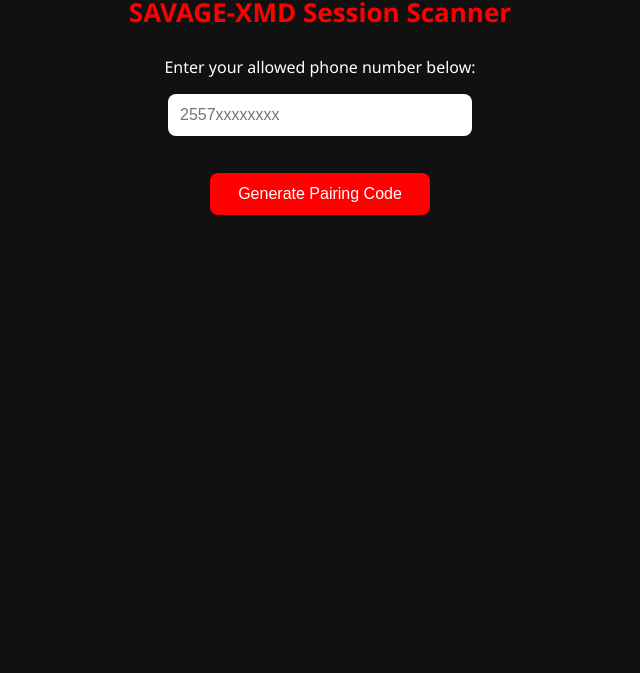
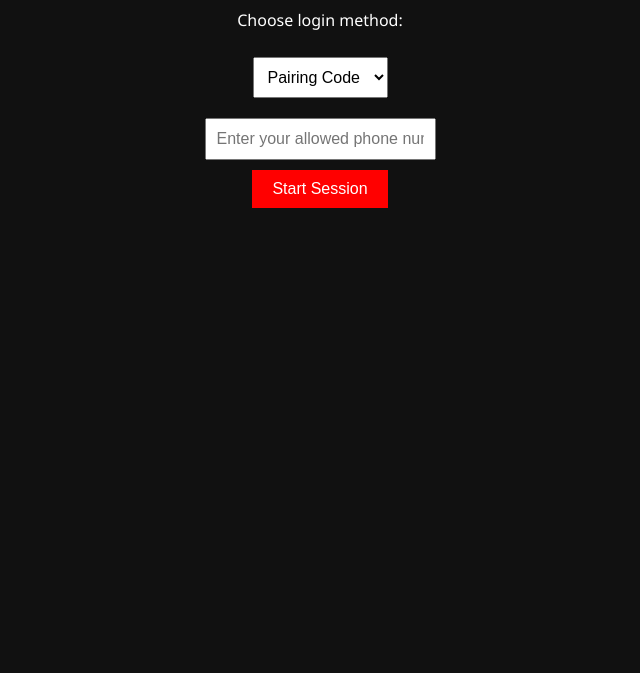
Before and after one commit to SAVAGE-TECH2123/SESSION-SCANNER, a website: page public/index.html in a window 1280 px wide. Shown: the part 127-800 px from the top of the page, without its empty margins (320-960 px from the left). Drawn offline with Linux system fonts and the light colour scheme.

Commit message:
Update index.html

```diff
--- a/public/index.html
+++ b/public/index.html
@@ -1,101 +1,97 @@
-<!DOCTYPE html>
-<html lang="en">
+<!-- public/index.html --><!DOCTYPE html><html lang="en">
 <head>
   <meta charset="UTF-8" />
-  <meta name="viewport" content="width=device-width, initial-scale=1.0"/>
-  <title>SAVAGE-XMD | Session Scanner</title>
+  <meta name="viewport" content="width=device-width, initial-scale=1.0" />
+  <title>SAVAGE-XMD Session Scanner</title>
   <style>
     body {
-      margin: 0;
+      background-color: #111;
+      color: white;
       font-family: 'Segoe UI', sans-serif;
-      background-color: #111;
-      color: #fff;
-      display: flex;
-      flex-direction: column;
-      align-items: center;
-      padding: 40px 20px;
-    }
-    img {
-      width: 120px;
-      border-radius: 12px;
-      margin-bottom: 20px;
-      box-shadow: 0 0 20px red;
+      text-align: center;
+      padding: 20px;
     }
     h1 {
-      color: #ff0000;
-      font-size: 26px;
-      margin-bottom: 10px;
+      color: red;
     }
-    input {
-      padding: 12px;
+    select, input {
+      padding: 10px;
       font-size: 16px;
-      width: 280px;
-      max-width: 90%;
-      border: none;
-      outline: none;
-      border-radius: 8px;
-      margin-bottom: 15px;
+      margin: 10px;
     }
     button {
       background-color: red;
       color: white;
+      padding: 10px 20px;
+      font-size: 16px;
       border: none;
-      padding: 12px 28px;
-      border-radius: 8px;
-      font-size: 16px;
       cursor: pointer;
     }
-    .error {
-      margin-top: 15px;
-      color: #ff4d4d;
+    .error, .success {
+      margin-top: 10px;
+      font-weight: bold;
     }
+    .error { color: red; }
+    .success { color: green; }
   </style>
 </head>
 <body>
-  <img src="logo.png" alt="SAVAGE-XMD Logo" />
+  <img src="logo.png" alt="SAVAGE-XMD Logo" style="width:150px; border-radius:12px;" />
   <h1>SAVAGE-XMD Session Scanner</h1>
-  <p>Enter your allowed phone number below:</p>
-  <input type="text" id="number" placeholder="2557xxxxxxxx" />
-  <br/>
-  <button onclick="startSession()">Generate Pairing Code</button>
+  <p>Choose login method:</p>
+  <select id="method">
+    <option value="pairing">Pairing Code</option>
+    <option value="qr">QR Code</option>
+  </select>
+  <div id="pairingInput">
+    <input type="text" id="number" placeholder="Enter your allowed phone number" />
+  </div>
+  <button onclick="startSession()">Start Session</button>
   <p class="error" id="error"></p>
+  <p class="success" id="output"></p>
+  <div id="qrDisplay"></div>  <script>
+    const methodSelect = document.getElementById('method');
+    const pairingInput = document.getElementById('pairingInput');
 
-  <script>
-    const allowedNumbers = [
-      '255765457691',
-      '+255793157892',
-      '255745830630',
-      '+255757858480',
-      '+255686169965'
-    ];
+    methodSelect.addEventListener('change', () => {
+      pairingInput.style.display = methodSelect.value === 'pairing' ? 'block' : 'none';
+    });
 
     async function startSession() {
-      const number = document.getElementById('number').value.trim();
-      const errorEl = document.getElementById('error');
-      errorEl.innerText = '';
+      const method = document.getElementById('method').value;
+      const number = document.getElementById('number').value;
+      const output = document.getElementById('output');
+      const error = document.getElementById('error');
+      const qrDisplay = document.getElementById('qrDisplay');
 
-      if (!allowedNumbers.includes(number)) {
-        errorEl.innerText = '❌ This number is not authorized.';
-        return;
-      }
+      output.textContent = '';
+      error.textContent = '';
+      qrDisplay.innerHTML = '';
 
       try {
-        const res = await fetch('/pairing', {
+        const response = await fetch('/pairing/start', {
           method: 'POST',
           headers: { 'Content-Type': 'application/json' },
-          body: JSON.stringify({ number })
+          body: JSON.stringify({ number, method })
         });
-        const data = await res.json();
 
-        if (data.pairingCode) {
-          alert(`✅ Pairing Code: ${data.pairingCode}`);
+        const data = await response.json();
+        if (data.success) {
+          if (method === 'pairing') {
+            output.textContent = `✅ Pairing Code: ${data.code}`;
+            output.className = 'success';
+          } else if (method === 'qr') {
+            const qr = document.createElement('img');
+            qr.src = data.qr;
+            qr.style.width = '250px';
+            qrDisplay.appendChild(qr);
+          }
         } else {
-          throw new Error(data.error || 'Something went wrong');
+          error.textContent = `❌ ${data.message}`;
         }
       } catch (err) {
-        errorEl.innerText = `❌ ${err.message}`;
+        error.textContent = '❌ Failed to generate session.';
       }
     }
-  </script>
-</body>
+  </script></body>
 </html>
```
